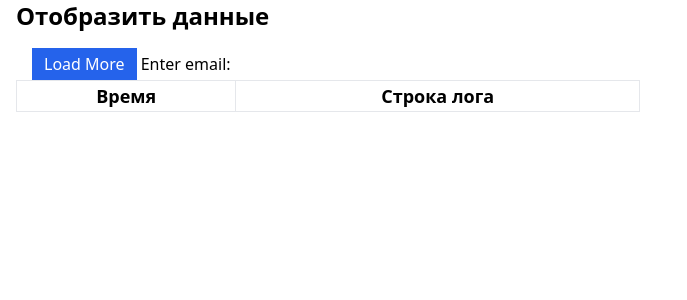
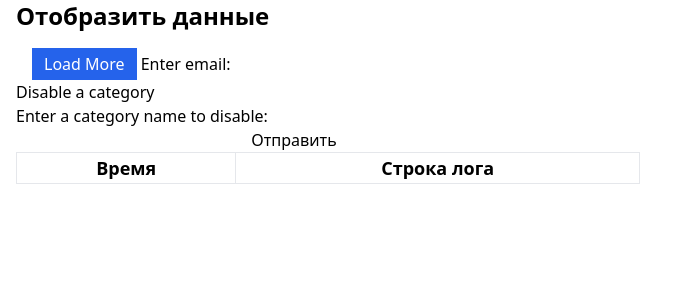
Before and after one commit to AzatotEnikeev/ParsMailLog, a FastAPI app: page /index/ in a window 1280 px wide. Shown: the top 300 px of the page, without its empty margins (0-687 px from the left). Run offline with FastAPI, Linux system fonts and the light colour scheme; lists and menus that the app fills with data are empty; parts of the project's set-up code (start-up, migrations or seed data) failed here and were passed over; some libraries are stand-ins or nearby versions.

Commit message:
Добавляет отправку

```diff
--- a/main.py
+++ b/main.py
@@ -47,6 +47,11 @@
     return templates.TemplateResponse(name="index.html", context=context)
 
 
+@app.get('/disable')
+def disable_mail(mail_name: str):
+    return f'{mail_name} Введенное значение'
+
+
 if __name__ == "__main__":
     print("create session")
     current_session = Session()
--- a/templates/index.html
+++ b/templates/index.html
@@ -25,6 +25,14 @@
             Enter email: <input name="email" type="email" />
         </form>
 
+        <h1>Disable a category</h1>
+        <form method="get" id="myForm" action='/disable{{ mail_name }}'>
+            <label for="mail_name">Enter a category name to disable:</label><br>
+            <input type="text" id="mail_name" name="mail_name">
+            <input class="submit" type="submit" value="Отправить">
+        </form>
+
+
         <table class="min-w-[50%] mb-4">
             <thead class="border-b text-lg">
                 <tr>
```
